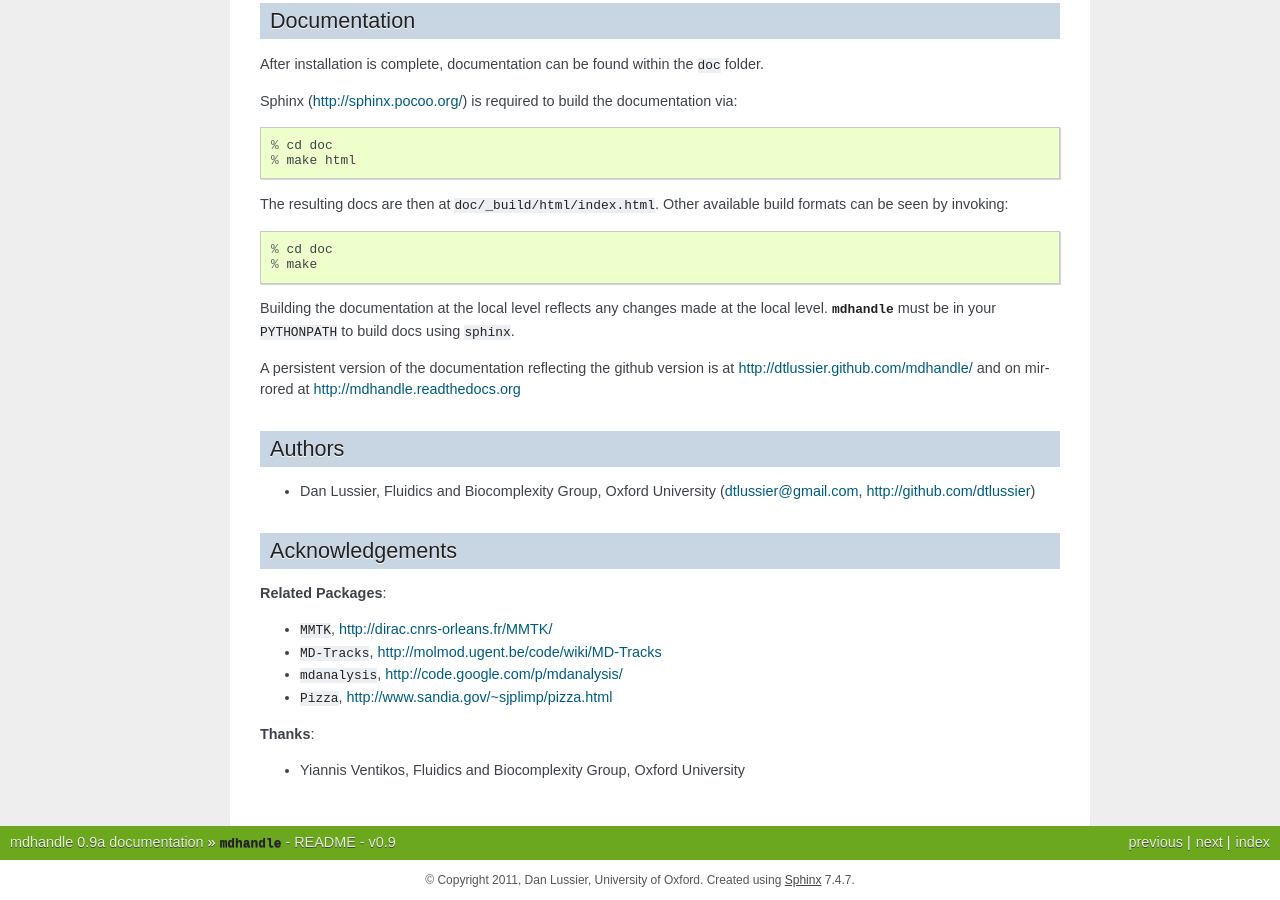
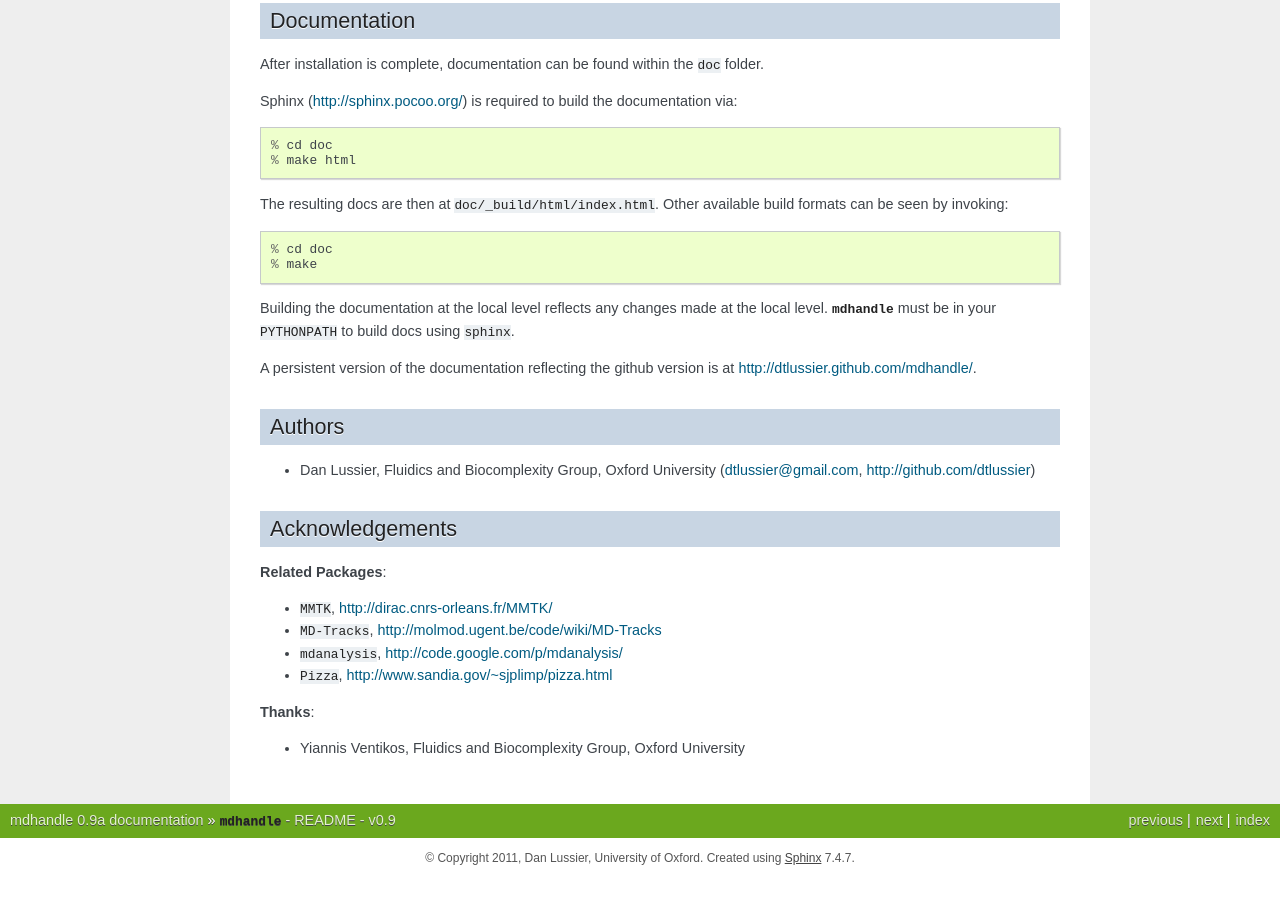
Before and after one commit to DELILE/mdhandle, a Sphinx documentation site: the page built from doc/README.rst, in a window 1280 px wide and 900 px high, scrolled down 1418 px. Built offline with Sphinx 7.4.7, drawn with Linux system fonts in a browser that asks for light colours; formulas are drawn with MathJax 3; after the commit the page ends 2296 px from its top, so only the background shows below that.

Commit message:
removed readthedocs link

```diff
--- a/README.rst
+++ b/README.rst
@@ -92,8 +92,7 @@ Building the documentation at the local level reflects any changes made at the
 local level.  :mod:`mdhandle` must be in your ``PYTHONPATH`` to build docs using ``sphinx``.
 
 A persistent version of the documentation reflecting the
-github version is at http://dtlussier.github.com/mdhandle/ and
-on mirrored at http://mdhandle.readthedocs.org
+github version is at http://dtlussier.github.com/mdhandle/.
 
 Authors
 ---------
--- a/doc/README.rst
+++ b/doc/README.rst
@@ -92,8 +92,7 @@ Building the documentation at the local level reflects any changes made at the
 local level.  :mod:`mdhandle` must be in your ``PYTHONPATH`` to build docs using ``sphinx``.
 
 A persistent version of the documentation reflecting the
-github version is at http://dtlussier.github.com/mdhandle/ and
-on mirrored at http://mdhandle.readthedocs.org
+github version is at http://dtlussier.github.com/mdhandle/.
 
 Authors
 ---------
```
